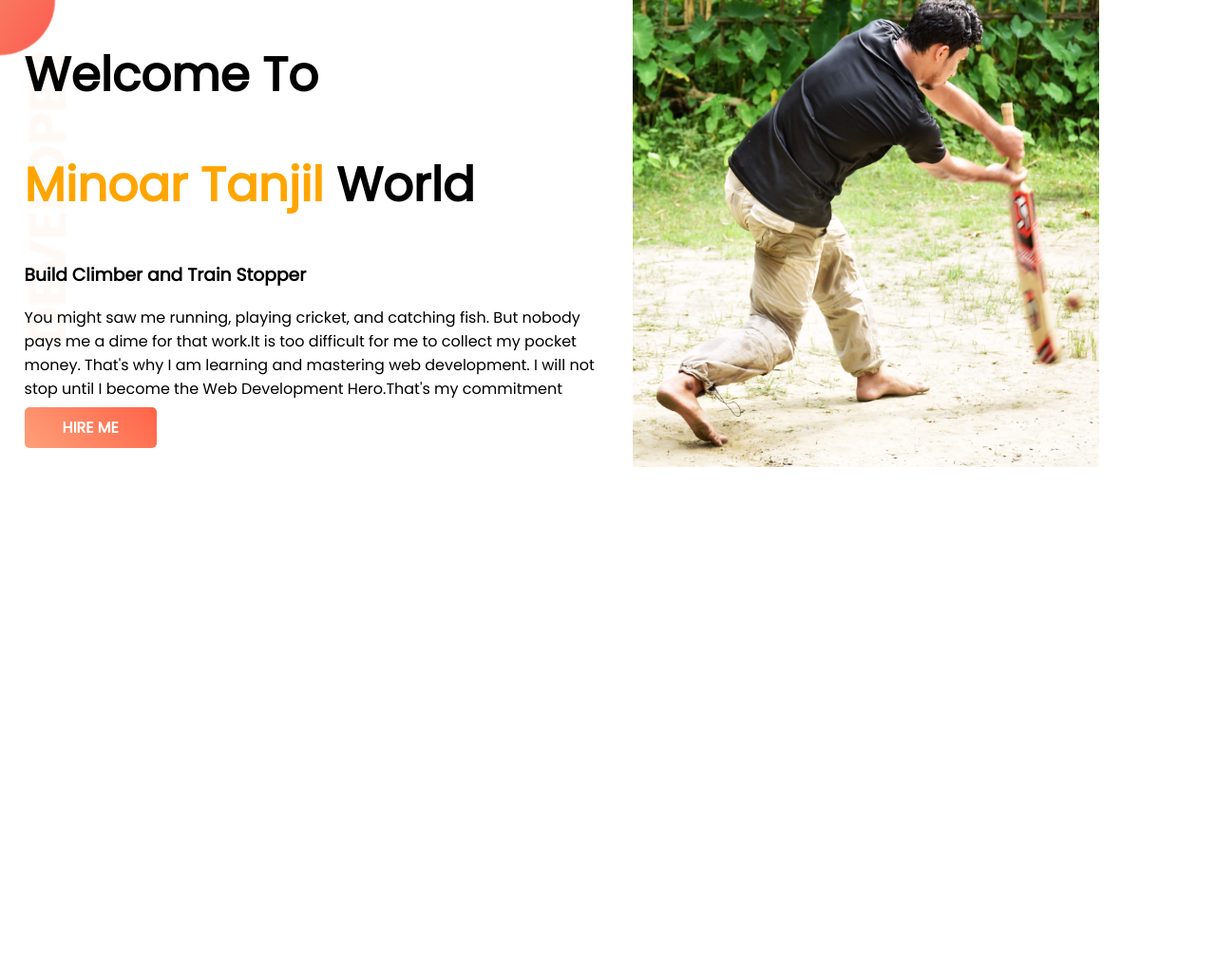
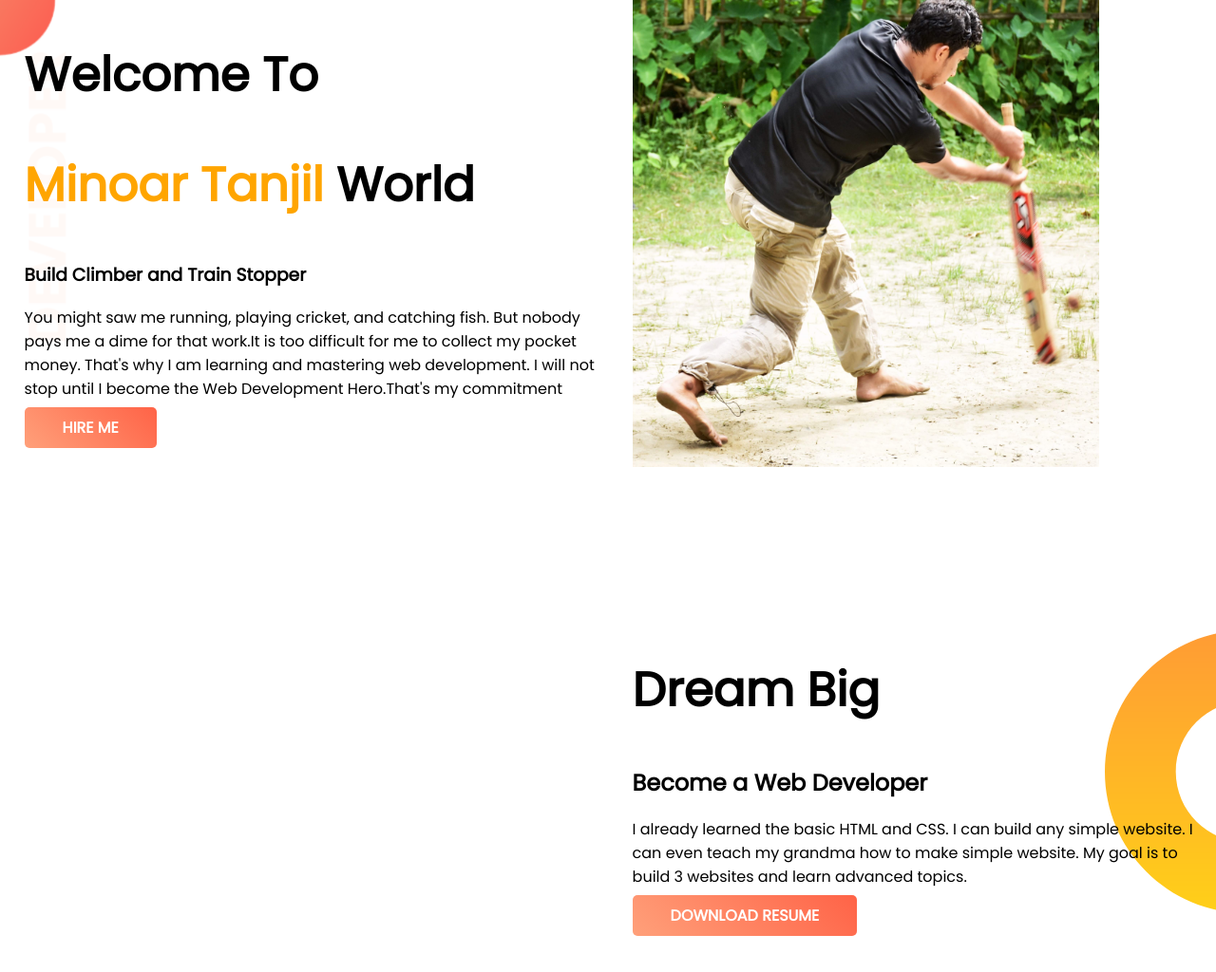
Before and after one commit to Minoar98/developer-portfolio, a plain HTML site: page index.html in a window 1280 px wide. Shown: the whole page at 95% size. Before the commit the page ends 800 px from the top, so only its background shows below. Drawn offline with Linux system fonts and the light colour scheme.

Commit message:
dream added

```diff
--- a/index.html
+++ b/index.html
@@ -29,6 +29,19 @@
             <img src="img/mini.jpg" alt="">
         </div>
     </section>
+    <section class="dream-big">
+        <div class="half-width">
+            <img src="img/" alt="">
+        </div>
+
+        <div class="half-width">
+            <h1>Dream Big</h1>
+            <h2>Become a Web Developer</h2>
+            <p>I already learned the basic HTML and CSS. I can build any simple website. I can even teach my grandma how to make simple website. My goal is to build 3 websites and learn advanced topics.</p>
+            <a class ="Link-button"target="_blank"  href="https://www.linkedin.com/in/minoar-hasan-3404b617a/">DOWNLOAD RESUME</a>
+        </div>
+
+    </section>
 
 
 </body>
--- a/style.css
+++ b/style.css
@@ -12,6 +12,7 @@ h1{
 }
 section {
     display: flex;
+    margin-bottom: 150px;
 }
 .half-width {
     width: 50%;
@@ -34,3 +35,7 @@ section {
     background-image: url(./img/top-banner.png);
     background-repeat: no-repeat;
 }
+.dream-big {
+    background-image: url(./img/dream-bg.png);
+    background-repeat: no-repeat;
+    background-position:right;
```
